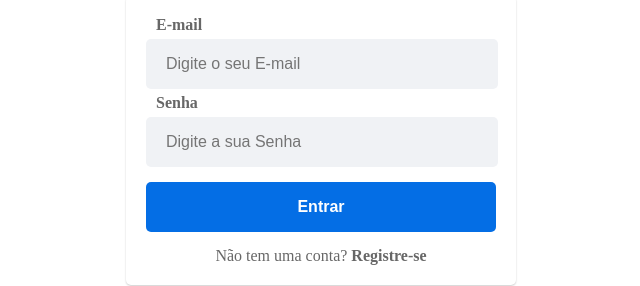
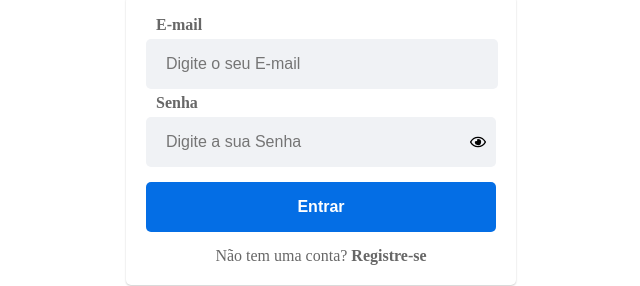
Before and after one commit to WellingtonPiska/UserControl, a React (Vite) app: page / in a window 1280 px wide. Shown: the part 283-569 px from the top of the page, without its empty margins (319-959 px from the left). Built offline with nearby package versions, Linux system fonts and the light colour scheme; the HTML template or start-up script is replaced by a standard one.

Commit message:
olhinho do lado da senha para poder visualizar, no sigin e no changepassword

```diff
--- a/src/Router.tsx
+++ b/src/Router.tsx
@@ -67,6 +67,17 @@ export function Router() {
         if (usersDbArray[usersArrayIndex].password === currentPassword) {
           usersDbArray[usersArrayIndex].password = newPassword
           localStorage.setItem('users_db', JSON.stringify(usersDbArray))
+
+          toast.success('Senha alterada com sucesso!', {
+            position: 'top-right',
+            autoClose: 5000,
+            hideProgressBar: false,
+            closeOnClick: true,
+            pauseOnHover: true,
+            draggable: true,
+            progress: undefined,
+            theme: 'light',
+          })
         } else if (newPassword !== confirmNewPassword) {
           toast.error('As senhas precisam ser iguais!', {
             position: 'top-right',
@@ -108,7 +119,6 @@ export function Router() {
       <TopBarExternal>
         <div className="icon-container">
           <RiKey2Line onClick={handlePasswordChangeClick} />
-          {/* Ícone de mudar senha */}
           <CiLogout onClick={() => handleLogout()} /> {/* Ícone de deslogar */}
         </div>
       </TopBarExternal>
@@ -122,14 +132,9 @@ export function Router() {
         <Routes>
           <Route path="/list" element={<Private Item={List} />} />
           <Route path="/register" element={<Private Item={Register} />} />
-
           <Route path="/home" element={<Home />} />
           <Route path="/myPersonalData" element={<MyPersonalData />} />
-
-          {/* <Route path="/register" element={<Register />} />
-        <Route path="/list" element={<List />} /> */}
           <Route path="/update/:id" element={<Private Item={Update} />} />
-
           <Route path="/error404" element={<Error404 />} />
         </Routes>
       </ContainerMiddle>
--- a/src/components/ChangePasswordModal/index.tsx
+++ b/src/components/ChangePasswordModal/index.tsx
@@ -1,5 +1,7 @@
 import { FormData, PasswordChangeModalProps } from './interface'
 import { IoMdClose } from 'react-icons/io'
+import { FaRegEye, FaRegEyeSlash } from 'react-icons/fa'
+
 import {
   ModalBackdrop,
   ModalContainer,
@@ -8,10 +10,13 @@ import {
   Label,
   StyledCloseButton,
   ContainerCloseButton,
+  InputContainerForPassword,
+  IconPassword,
 } from './styles'
 import { useForm, SubmitHandler } from 'react-hook-form'
 import { yupResolver } from '@hookform/resolvers/yup'
 import { validationChangePassword } from './schema'
+import { useState } from 'react'
 
 export const PasswordChangeModal = ({
   isOpen,
@@ -25,12 +30,17 @@ export const PasswordChangeModal = ({
   } = useForm<FormData>({
     resolver: yupResolver(validationChangePassword),
   })
+  const [isPasswordVisible, setIsPasswordVisible] = useState(false)
 
   const onSubmitForm: SubmitHandler<FormData> = (data) => {
     onSubmit(data.oldPassword, data.newPassword, data.confirmNewPassword)
   }
 
   if (!isOpen) return null
+
+  const togglePasswordVisibility = () => {
+    setIsPasswordVisible(!isPasswordVisible)
+  }
 
   return (
     <ModalBackdrop onClick={onClose}>
@@ -43,11 +53,16 @@ export const PasswordChangeModal = ({
         </ContainerCloseButton>
         <form onSubmit={handleSubmit(onSubmitForm)}>
           <Label htmlFor="oldPassword">Senha Atual:</Label>
+          <InputContainerForPassword>
             <Input
-            type="password"
+              type={isPasswordVisible ? 'text' : 'password'}
               placeholder="Senha Atual"
               {...register('oldPassword', { required: true })}
             />
+            <IconPassword onClick={togglePasswordVisibility}>
+              {isPasswordVisible ? <FaRegEyeSlash /> : <FaRegEye />}
+            </IconPassword>
+          </InputContainerForPassword>
           {/* {errors.oldPassword && ( */}
           {/*  <StyledErrorMessage> */}
           {/*    {errors.oldPassword.message} */}
@@ -55,11 +70,16 @@ export const PasswordChangeModal = ({
           {/* )} */}
 
           <Label htmlFor="newPassword">Nova Senha:</Label>
+          <InputContainerForPassword>
             <Input
-            type="password"
+              type={isPasswordVisible ? 'text' : 'password'}
               placeholder="Nova Senha"
               {...register('newPassword', { required: true })}
             />
+            <IconPassword onClick={togglePasswordVisibility}>
+              {isPasswordVisible ? <FaRegEyeSlash /> : <FaRegEye />}
+            </IconPassword>
+          </InputContainerForPassword>
           {/* {errors.newPassword && ( */}
           {/*  <StyledErrorMessage> */}
           {/*    {errors.newPassword.message} */}
@@ -67,11 +87,16 @@ export const PasswordChangeModal = ({
           {/* )} */}
 
           <Label htmlFor="confirmNewPassword">Confirmação:</Label>
+          <InputContainerForPassword>
             <Input
-            type="password"
+              type={isPasswordVisible ? 'text' : 'password'}
               placeholder="Confirme a Nova Senha"
               {...register('confirmNewPassword', { required: true })}
             />
+            <IconPassword onClick={togglePasswordVisibility}>
+              {isPasswordVisible ? <FaRegEyeSlash /> : <FaRegEye />}
+            </IconPassword>
+          </InputContainerForPassword>
           {/* {errors.confirmNewPassword && <LabelError>{errors.confirmNewPassword.message}</LabelError>} */}
 
           <Button type="submit">Alterar Senha</Button>
--- a/src/components/ChangePasswordModal/styles.ts
+++ b/src/components/ChangePasswordModal/styles.ts
@@ -23,13 +23,30 @@ export const ModalContainer = styled.div`
 export const Input = styled.input`
   margin-top: 10px;
   padding: 16px 20px;
-  width: calc(100% - 50px); // subtraindo o padding lateral
+  width: calc(100% - 45px); // subtraindo o padding lateral
   border-radius: 5px;
   font-size: 16px;
   border: 1px solid #ccc;
   margin-bottom: 25px;
 
   background-color: #fbfbfd;
+`
+
+export const InputContainerForPassword = styled.div`
+  position: relative;
+  display: flex;
+  align-items: center;
+`
+
+export const IconPassword = styled.span`
+  position: absolute;
+  right: 25px; // Ajuste conforme necessário para alinhar o ícone
+  cursor: pointer;
+  height: 100%;
+  display: flex;
+  margin-bottom: 10px;
+  align-items: center;
+  font-size: 22px;
 `
 
 export const Button = styled.button`
--- a/src/pages/Signin/index.tsx
+++ b/src/pages/Signin/index.tsx
@@ -1,14 +1,19 @@
 import { useNavigate, Link } from 'react-router-dom'
+import { useState } from 'react'
 import * as C from './styles'
 import { SubmitHandler, useForm } from 'react-hook-form'
+import { FaRegEye, FaRegEyeSlash } from 'react-icons/fa'
 
 import useAuth from '../../hooks/useAuth'
 import { LoginFormFields } from './interface'
 import { yupResolver } from '@hookform/resolvers/yup'
 import { validationSignin } from './schema'
 import { toast } from 'react-toastify'
+import { IconPassword, InputContainerForPassword } from './styles'
 
 export function Signin() {
+  const [isPasswordVisible, setIsPasswordVisible] = useState(false)
+
   const auth = useAuth() // Armazenando o contexto em uma variável
   const {
     register,
@@ -25,7 +30,6 @@ export function Signin() {
 
     if (auth) {
       const res = auth.signin(email, password)
-      console.log(res, 'aaa')
 
       if (res) {
         return
@@ -45,6 +49,10 @@ export function Signin() {
     }
   }
 
+  const togglePasswordVisibility = () => {
+    setIsPasswordVisible(!isPasswordVisible)
+  }
+
   return (
     <C.Container>
       <C.Label>SISTEMA DE LOGIN</C.Label>
@@ -59,11 +67,16 @@ export function Signin() {
           />
           {errors.email && <C.labelError>{errors.email.message}</C.labelError>}
           <C.LabelFields htmlFor="password">Senha</C.LabelFields>
-          <C.Input
-            type="password"
-            placeholder="Digite a sua Senha"
-            {...register('password')}
-          />
+          <InputContainerForPassword>
+            <C.Input
+              type={isPasswordVisible ? 'text' : 'password'}
+              placeholder="Digite a sua Senha"
+              {...register('password')}
+            />
+            <IconPassword onClick={togglePasswordVisibility}>
+              {isPasswordVisible ? <FaRegEyeSlash /> : <FaRegEye />}
+            </IconPassword>
+          </InputContainerForPassword>
           {errors.password && (
             <C.labelError>{errors.password.message}</C.labelError>
           )}
--- a/src/pages/Signin/styles.ts
+++ b/src/pages/Signin/styles.ts
@@ -66,6 +66,21 @@ export const Input = styled.input`
   margin-bottom: 5px;
 `
 
+export const InputContainerForPassword = styled.div`
+  position: relative;
+  display: flex;
+  align-items: center;
+`
+
+export const IconPassword = styled.span`
+  position: absolute;
+  right: 10px; // Ajuste conforme necessário para alinhar o ícone
+  cursor: pointer;
+  height: 100%;
+  display: flex;
+  align-items: center;
+`
+
 export const Button = styled.button`
   padding: 16px 20px;
   outline: none;
```
Lines whose indentation alone changed are shown as unchanged.
